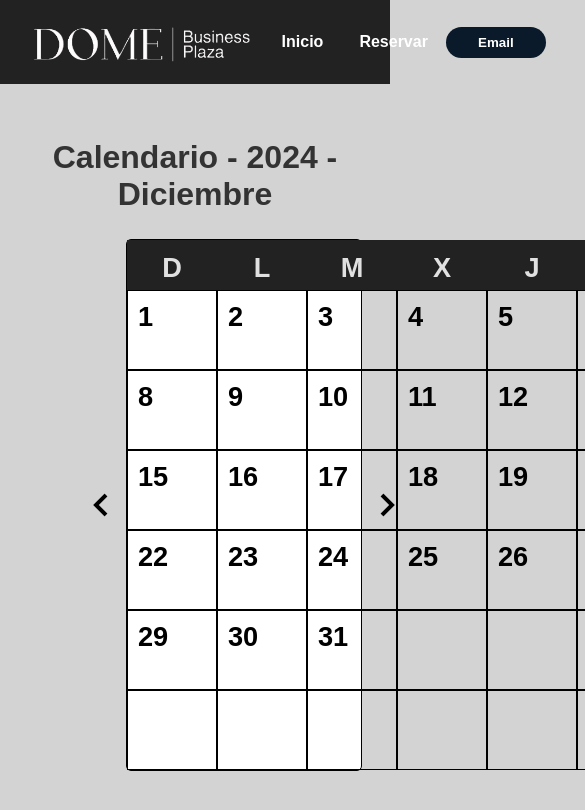
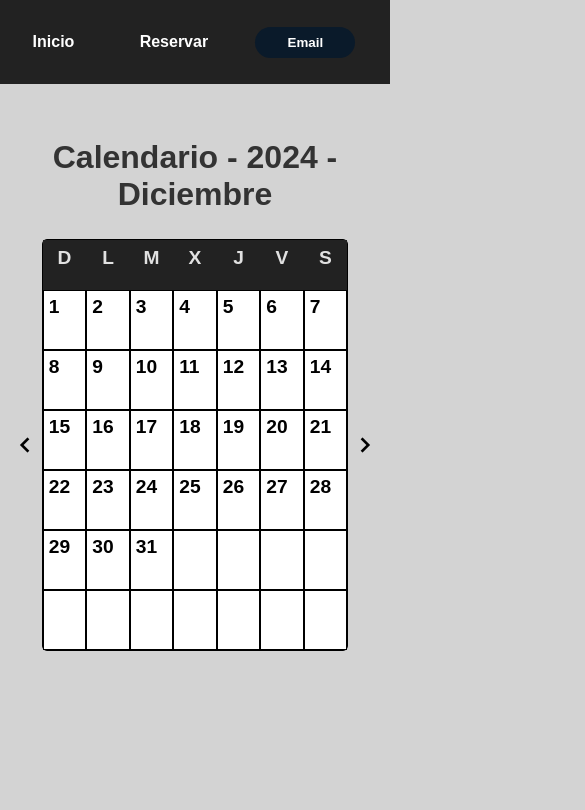
Before and after one commit to GMEsparragoza/sistema-reservas, a Next.js app: page /reservations in a window 390 px wide. Shown: the top 810 px of the page, 585 px wide, since content can reach past the window. Built offline with nearby package versions, Linux system fonts and the light colour scheme; no server answers; the database is empty.

Commit message:
Version final Responsive

```diff
--- a/components/calendar/calendar.css
+++ b/components/calendar/calendar.css
@@ -1,64 +1,129 @@
-.calendarContainer{
-    width: 60%;
+.calendarContainer {
+    width: 60%; /* Mantener el tamaño inicial */
     margin: auto;
     display: flex;
     align-items: center;
     justify-content: space-around;
 }
 
-.calendar{
+.calendar {
     display: grid;
-    grid-template-columns: repeat(7, 90px);
+    grid-template-columns: repeat(7, 1fr); /* Mantener siempre 7 columnas */
     width: 100%;
-    max-width: 630px;
-    grid-template-rows: 50px repeat(6, 80px);
+    max-width: 630px; /* Tamaño máximo para pantallas grandes */
+    grid-template-rows: 50px repeat(6, 80px); /* Mantener proporciones */
     border: solid 1px black;
     border-radius: 5px;
     background-color: #fff;
 }
 
-.day{
+.day {
     font-size: 1.7rem;
     font-weight: 600;
     border: solid 1px black;
     padding: 10px;
     display: flex;
-    align-items:start;
+    align-items: start;
     justify-content: space-between;
 }
 
-.able:hover{
+.able:hover {
     background-color: #1a2a43;
     color: #e1e1e1;
 }
 
-.dayname{
+.dayname {
     justify-content: center;
     background-color: #222;
     color: #e1e1e1;
     border: solid 2px #222;
 }
 
-.day i{
+.day i {
     font-size: 30px;
 }
 
-.arrow{
+.arrow {
     font-size: 3rem;
     border-radius: 50%;
 }
 
-.arrow:hover{
+.arrow:hover {
     cursor: pointer;
     transform: scale(1.1);
     color: lightgray;
     background-color: #222;
 }
 
-.red{
+.red {
     color: darkred;
 }
 
-.black{
-    color: black
+.black {
+    color: black;
 }
+
+/* Ajustes para dispositivos grandes intermedios */
+@media (max-width: 1050px) {
+    .calendarContainer {
+        width: 70%; /* Reducir ligeramente el ancho del contenedor */
+    }
+
+    .calendar {
+        max-width: 550px; /* Ajustar tamaño máximo del calendario */
+    }
+
+    .day {
+        font-size: 1.5rem; /* Reducir tamaño de fuente */
+        padding: 8px; /* Reducir padding */
+    }
+
+    .arrow {
+        font-size: 2.8rem; /* Reducir tamaño de las flechas */
+    }
+}
+
+/* Ajustes para dispositivos medianos */
+@media (max-width: 768px) {
+    .calendarContainer {
+        width: 80%; /* Ajustar contenedor */
+    }
+
+    .calendar {
+        max-width: 500px; /* Reducir tamaño máximo del calendario */
+    }
+
+    .day {
+        font-size: 1.4rem; /* Reducir tamaño de fuente */
+        padding: 8px; /* Reducir padding */
+    }
+
+    .arrow {
+        font-size: 2.5rem; /* Reducir tamaño de flechas */
+    }
+}
+
+/* Ajustes para dispositivos pequeños */
+@media (max-width: 480px) {
+    .calendarContainer {
+        width: 95%; /* Hacer que el contenedor ocupe casi todo el ancho */
+    }
+
+    .calendar {
+        max-width: 100%; /* Permitir que se ajuste completamente */
+        grid-template-rows: 50px repeat(6, 60px); /* Mantener proporciones */
+    }
+
+    .day {
+        font-size: 1.2rem; /* Reducir tamaño de fuente */
+        padding: 5px;
+    }
+
+    .day i {
+        display: none;
+    }
+
+    .arrow {
+        font-size: 2rem; /* Reducir tamaño de flechas */
+    }
+}
--- a/components/calendar/calendar.jsx
+++ b/components/calendar/calendar.jsx
@@ -20,7 +20,7 @@ export default function Calendar() {
     return `/reservations/${dayString}-${monthString}-${yearShowed}`;
   }
 
-  const [reservationDays, setReservationDays] = useState(getDaysWithReservations(monthShowed, 2024));
+  const [reservationDays, setReservationDays] = useState(getDaysWithReservations(monthShowed, yearShowed));
 
   const HandleMonthChange = (plus) => {
     if (plus) {
--- a/components/navbar/navbar.css
+++ b/components/navbar/navbar.css
@@ -185,3 +185,15 @@
     box-shadow: 0 0 0 3px rgba(51, 51, 51, 0.7);
     /* Resaltar el botón con un borde suave */
 }
+
+@media (max-width: 900px){
+    .logo{
+        display: none;
+    }
+
+    .nav{
+        width: 100%;
+        max-width: none;
+        justify-content: space-around;
+    }
+}
--- a/firebase/getCalendar.js
+++ b/firebase/getCalendar.js
@@ -8,6 +8,9 @@ export const getDaysWithReservations = async (month, year) => {
     const dayOne = new Date(year, month - 1, 1);
     const lastDay = new Date(year, month, 0);
     const totalDays = lastDay.getDate();
+    lastDay.setHours(23,59,59,99);
+    lastDay.setHours(lastDay.getHours() - 3);
+    dayOne.setHours(dayOne.getHours() - 3)
 
     const reservationDays = Array.from(totalDays).fill(0);
 
@@ -23,9 +26,6 @@ export const getDaysWithReservations = async (month, year) => {
         const date = data.date.toDate();
         const day = date.getUTCDate();
 
-        console.log(data.date.toDate());
-        console.log(now);
-
 
         if (data.date.toDate() < now && reservationDays[day - 1] != 2) {
             reservationDays[day - 1] = 1
```
Also changed, not shown: app/index.css (+9 -1 lines).
